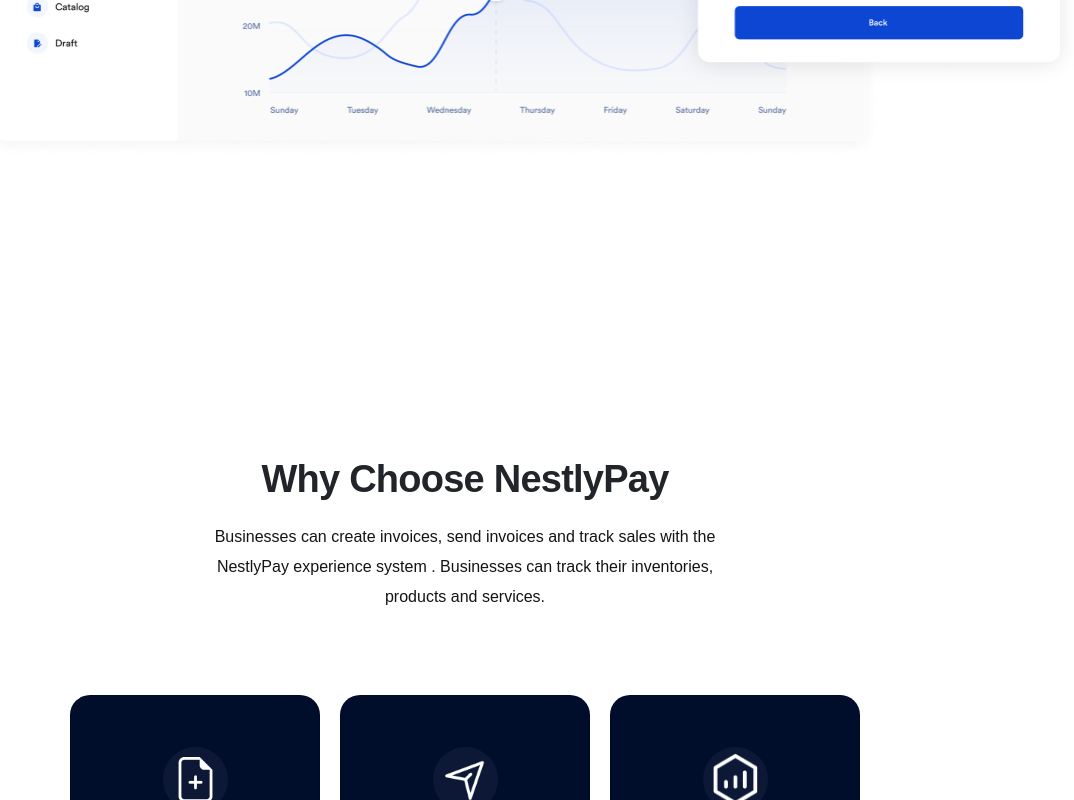
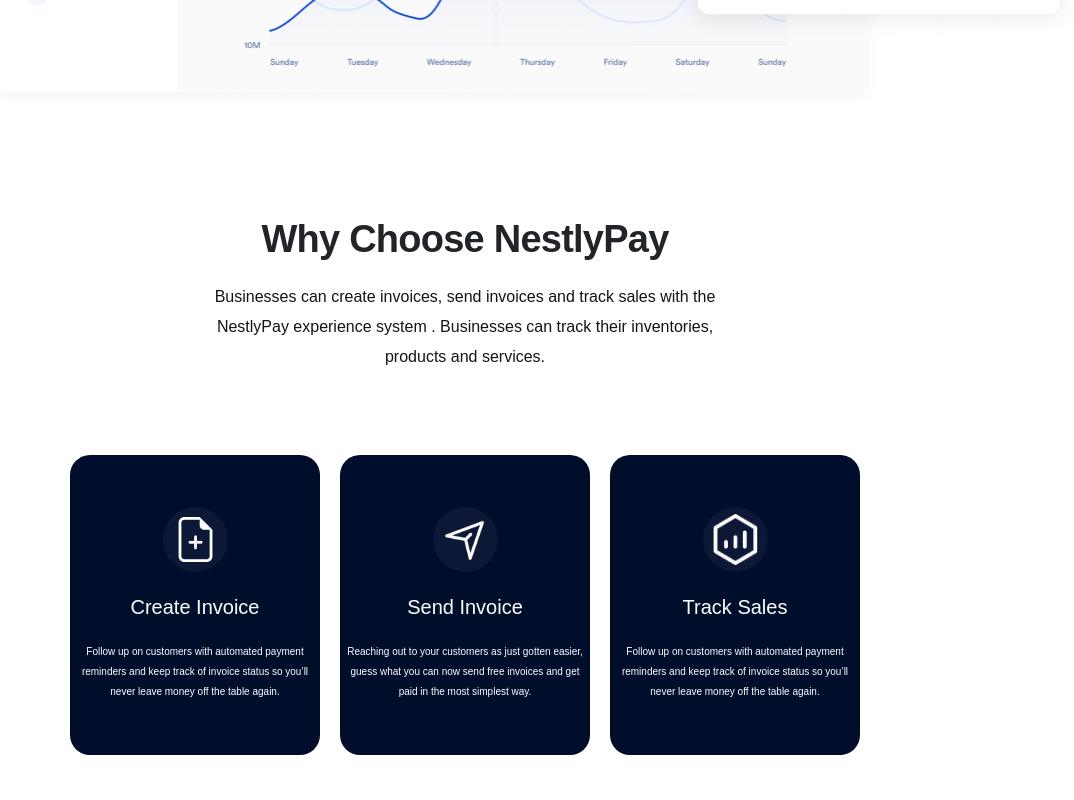
Before and after one commit to NestlyPay/nestlypaywaitlist, a React (Create React App) app: page / in a window 1280 px wide. Shown: the part 1020-1820 px from the top of the page, without its empty margins (175-1249 px from the left). Built offline with nearby package versions, Linux system fonts and the light colour scheme.

Commit message:
tab view

```diff
--- a/src/component/Waitlist/waitlist.css
+++ b/src/component/Waitlist/waitlist.css
@@ -247,6 +247,15 @@
     @media screen and (max-width: 2287px) {
         .errorText {
             top: 80px;
+        }
+    }
+
+    @media screen and (min-width:926px) {
+        .title-container {
+            margin-top: 18vh;
+        }
+        .whyContainer {
+            margin-top: 0vh;
         }
     }
 
```
